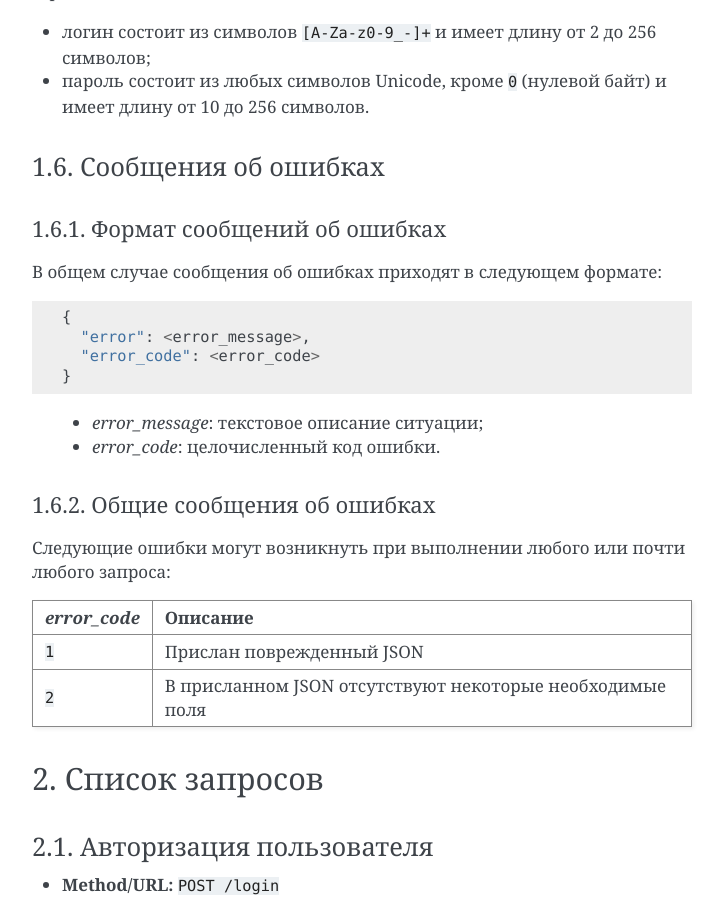
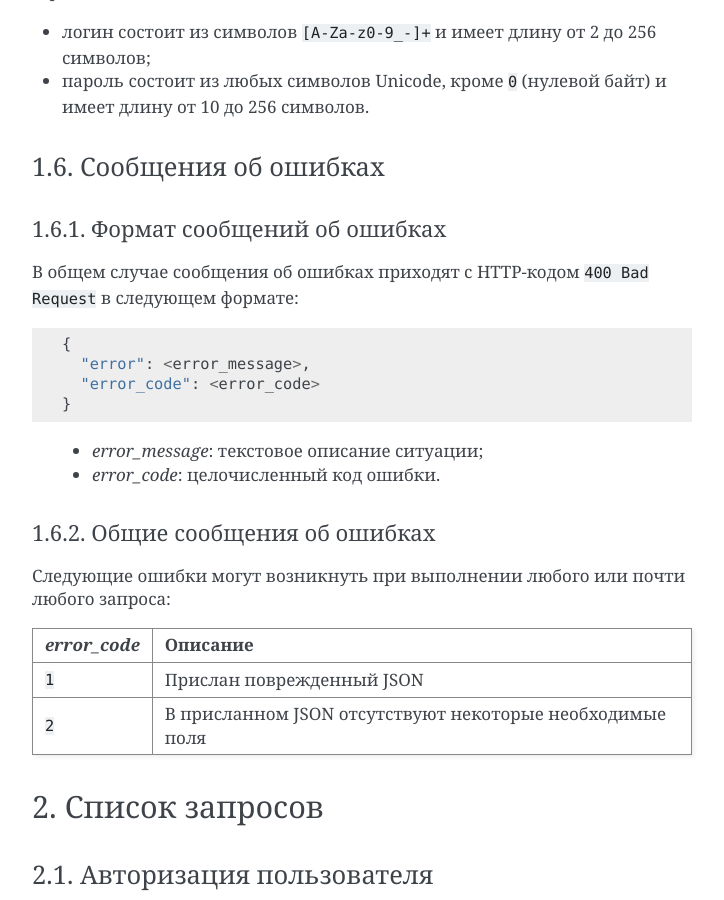
Before and after one commit to frnkySila/batya-api, a Sphinx documentation site: the page built from docs/source/index.rst, in a window 1280 px wide and 900 px high, scrolled down 1971 px. Shown: the whole window, without its empty margins (388-1112 px from the left). Built offline with Sphinx 7.4.7, drawn with Linux system fonts in a browser that asks for light colours.

Commit message:
Добавил про код HTTP в случае ошибки

```diff
--- a/docs/source/index.rst
+++ b/docs/source/index.rst
@@ -78,7 +78,7 @@ dialog_id     :code:`conference_id | username`
 1.6.1. Формат сообщений об ошибках
 ~~~~~~~~~~~~~~~~~~~~~~~~~~~~~~~~~~
 
-В общем случае сообщения об ошибках приходят в следующем формате:
+В общем случае сообщения об ошибках приходят с HTTP-кодом :code:`400 Bad Request` в следующем формате:
 
 ::
 
```
